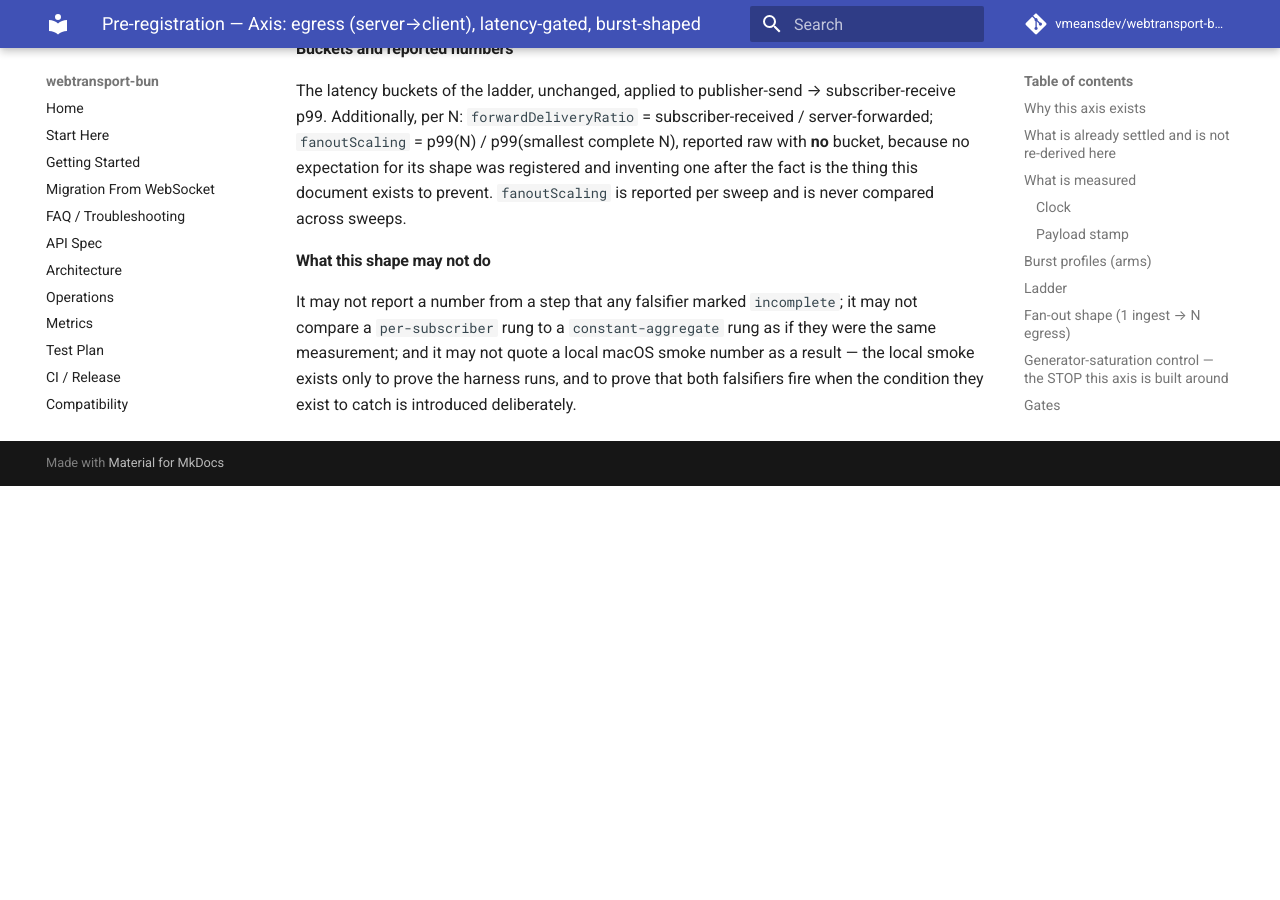
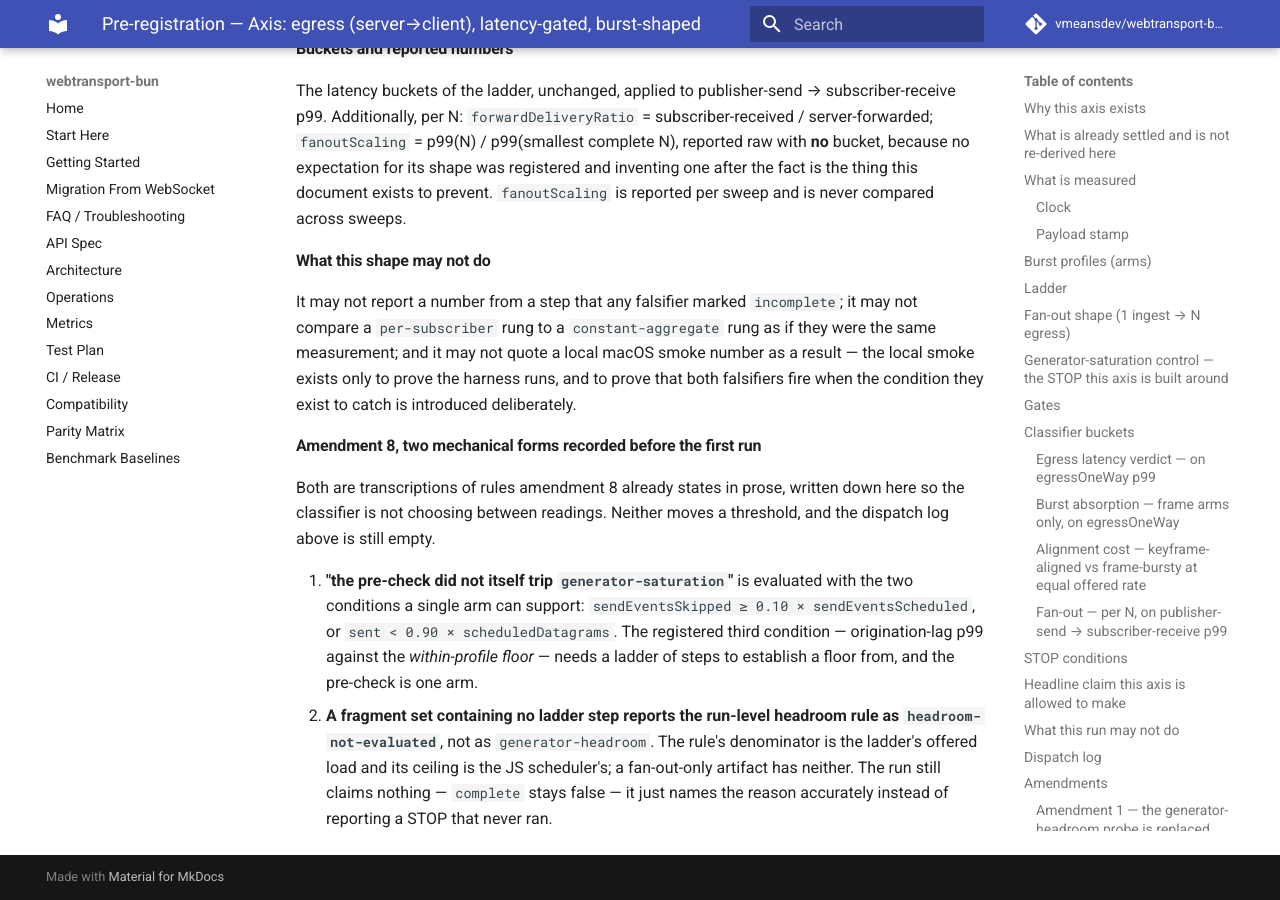
Before and after one commit to vmeansdev/webtransport-bun, an MkDocs documentation site: the page built from docs/research/preregistrations/egress.md, in a window 1280 px wide and 900 px high, scrolled down 16611 px. Built offline with MkDocs 1.6.1 and Material for MkDocs 9.7.7, drawn with Linux system fonts in a browser that asks for light colours; comment, search, counter and statistics services are not loaded; before the commit the page ends 17097 px from its top, so only the background shows below that.

Commit message:
Record the two mechanical forms amendment 8 leaves to a reading, so the fan-out classifier transcribes a rule instead of choosing one.

```diff
--- a/docs/research/preregistrations/egress.md
+++ b/docs/research/preregistrations/egress.md
@@ -697,3 +697,22 @@
 as a result — the local smoke exists only to prove the harness runs, and to
 prove that both falsifiers fire when the condition they exist to catch is
 introduced deliberately.
+
+#### Amendment 8, two mechanical forms recorded before the first run
+
+Both are transcriptions of rules amendment 8 already states in prose, written
+down here so the classifier is not choosing between readings. Neither moves a
+threshold, and the dispatch log above is still empty.
+
+1. **"the pre-check did not itself trip `generator-saturation`"** is evaluated
+   with the two conditions a single arm can support: `sendEventsSkipped ≥ 0.10 ×
+   sendEventsScheduled`, or `sent < 0.90 × scheduledDatagrams`. The registered
+   third condition — origination-lag p99 against the *within-profile floor* —
+   needs a ladder of steps to establish a floor from, and the pre-check is one
+   arm.
+2. **A fragment set containing no ladder step reports the run-level headroom
+   rule as `headroom-not-evaluated`**, not as `generator-headroom`. The rule's
+   denominator is the ladder's offered load and its ceiling is the JS
+   scheduler's; a fan-out-only artifact has neither. The run still claims
+   nothing — `complete` stays false — it just names the reason accurately
+   instead of reporting a STOP that never ran.
```
